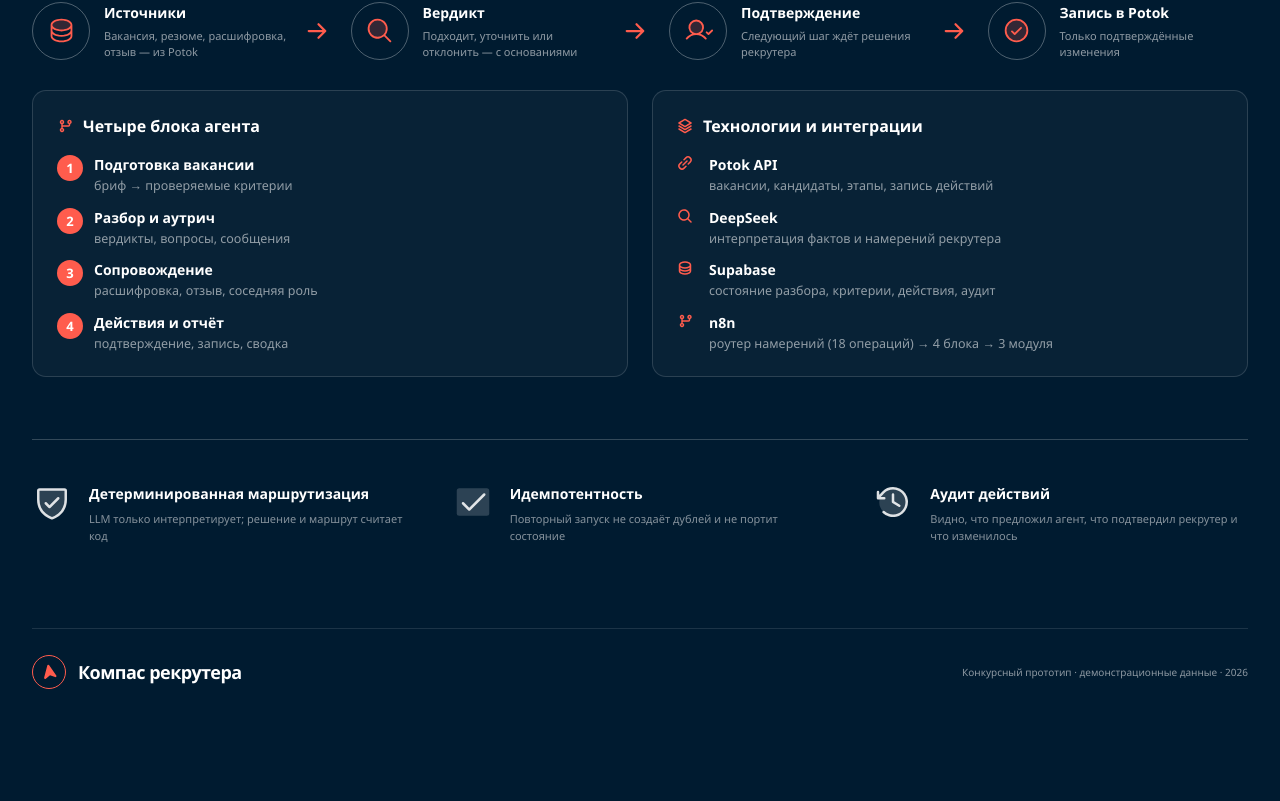
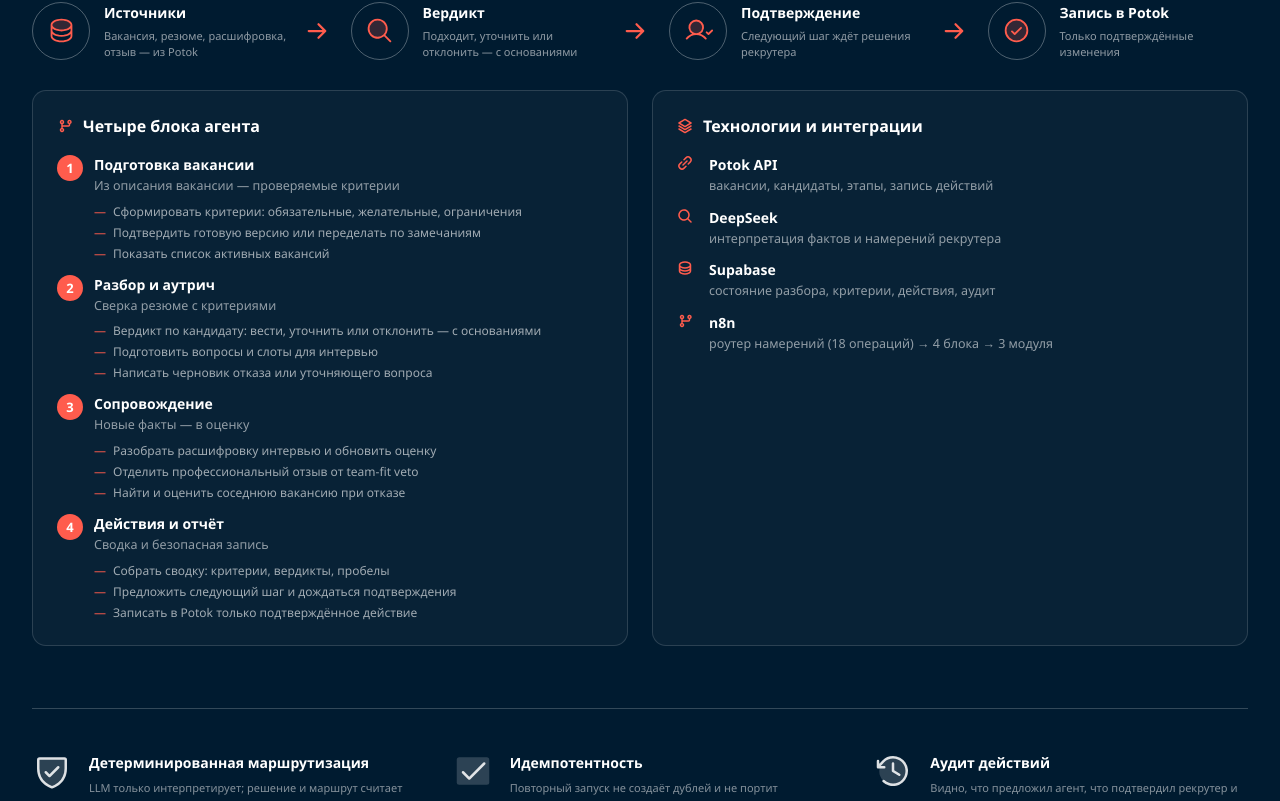
Before and after one commit to maximbogush173-art/recruiter-compass, a React (Vite) app: page / in a window 1280 px wide. Shown: the part 1987-2788 px from the top of the page. Before the commit the page ends 2724 px from the top, so only its background shows below. Built offline with nearby package versions, Linux system fonts and the light colour scheme.

Commit message:
feat: expand agent capability blocks in architecture section

```diff
--- a/src/App.jsx
+++ b/src/App.jsx
@@ -278,10 +278,42 @@ const CAPABILITIES = [
 ];
 
 const BLOCKS = [
-  { name: "Подготовка вакансии", text: "бриф → проверяемые критерии" },
-  { name: "Разбор и аутрич", text: "вердикты, вопросы, сообщения" },
-  { name: "Сопровождение", text: "расшифровка, отзыв, соседняя роль" },
-  { name: "Действия и отчёт", text: "подтверждение, запись, сводка" },
+  {
+    name: "Подготовка вакансии",
+    text: "Из описания вакансии — проверяемые критерии",
+    points: [
+      "Сформировать критерии: обязательные, желательные, ограничения",
+      "Подтвердить готовую версию или переделать по замечаниям",
+      "Показать список активных вакансий",
+    ],
+  },
+  {
+    name: "Разбор и аутрич",
+    text: "Сверка резюме с критериями",
+    points: [
+      "Вердикт по кандидату: вести, уточнить или отклонить — с основаниями",
+      "Подготовить вопросы и слоты для интервью",
+      "Написать черновик отказа или уточняющего вопроса",
+    ],
+  },
+  {
+    name: "Сопровождение",
+    text: "Новые факты — в оценку",
+    points: [
+      "Разобрать расшифровку интервью и обновить оценку",
+      "Отделить профессиональный отзыв от team-fit veto",
+      "Найти и оценить соседнюю вакансию при отказе",
+    ],
+  },
+  {
+    name: "Действия и отчёт",
+    text: "Сводка и безопасная запись",
+    points: [
+      "Собрать сводку: критерии, вердикты, пробелы",
+      "Предложить следующий шаг и дождаться подтверждения",
+      "Записать в Potok только подтверждённое действие",
+    ],
+  },
 ];
 
 export function App() {
@@ -355,7 +387,7 @@ export function App() {
           </h1>
           <p className="hero__lead">
             Сверка резюме с требованиями, разбор интервью и отзывов, подготовка сообщений и поиск
-            соседних ролей — агент делает черновую работу за рекрутера. По каждому кандидату остаётся
+            соседних ролей — агент делает рутинную работу за рекрутера. По каждому кандидату остаётся
             готовый вердикт и следующий шаг, а решение и запись в Potok — за вами.
           </p>
           <a className="primary-link" href="#demo">
@@ -397,7 +429,7 @@ export function App() {
             </ul>
             <div className="product-info__note">
               <ShieldCheck weight="fill" />
-              <p>Всю черновую работу агент делает сам. Рекрутер принимает решение и подтверждает запись в Potok.</p>
+              <p>Всю рутинную работу агент делает сам. Рекрутер принимает решение и подтверждает запись в Potok.</p>
             </div>
           </aside>
 
@@ -489,7 +521,15 @@ export function App() {
                 {BLOCKS.map((b, i) => (
                   <li key={b.name}>
                     <span className="block-list__num">{i + 1}</span>
-                    <div><strong>{b.name}</strong><p>{b.text}</p></div>
+                    <div>
+                      <strong>{b.name}</strong>
+                      <p>{b.text}</p>
+                      <ul className="block-list__points">
+                        {b.points.map((p) => (
+                          <li key={p}>{p}</li>
+                        ))}
+                      </ul>
+                    </div>
                   </li>
                 ))}
               </ul>
--- a/src/styles.css
+++ b/src/styles.css
@@ -1614,6 +1614,28 @@ footer p {
   color: rgba(255, 255, 255, 0.56);
 }
 
+.block-list__points {
+  list-style: none;
+  margin: 8px 0 0;
+  padding: 0;
+  display: grid;
+  gap: 4px;
+}
+
+.block-list__points li {
+  display: flex;
+  gap: 7px;
+  font-size: 12px;
+  line-height: 1.42;
+  color: rgba(255, 255, 255, 0.62);
+}
+
+.block-list__points li::before {
+  content: "—";
+  color: var(--coral);
+  flex: 0 0 auto;
+}
+
 .stack-list li {
   display: grid;
   grid-template-columns: 22px minmax(0, 1fr);
```
Also changed, not shown: 5 other files (tests, documents, lock files or other folders).
